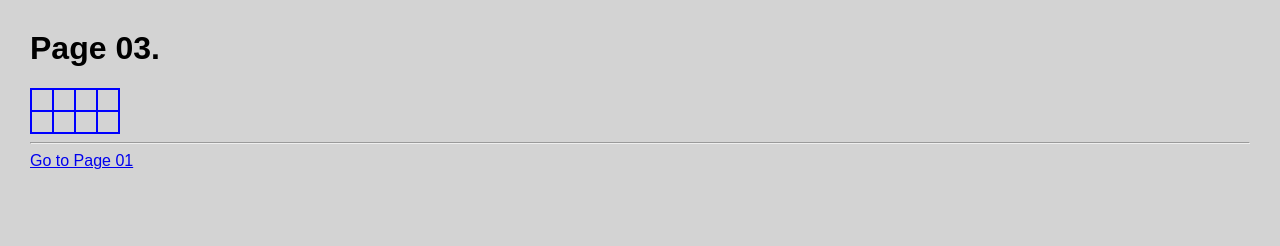
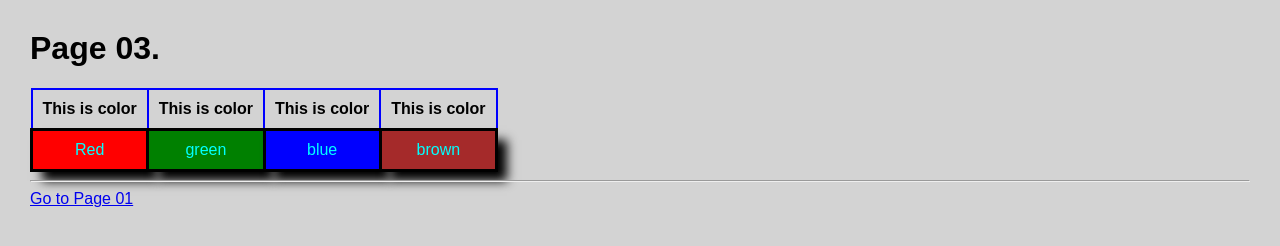
Before and after one commit to edskate/12-18-2025, a plain HTML site: page index03.html in a window 1280 px wide. Drawn offline with Linux system fonts and the light colour scheme.

Commit message:
color table

```diff
--- a/index03.html
+++ b/index03.html
@@ -25,6 +25,10 @@
             padding: 10px;
             border: blue solid 2px;
             margin: 30px;
+            box-shadow: 10px 10px 10px black;
+            border: 3px solid black;
+            text-align: center;
+            color: aqua;
 
         }
 
@@ -34,16 +38,16 @@
     <h1>Page 03.</h1>
 <table bgcolo="black" border="red">
     <tr>
-        <th></th>
-        <th></th>
-        <th></th>
-        <th></th>
+        <th>This is color </th>
+        <th>This is color</th>
+        <th>This is color </th>
+        <th>This is color</th>
     </tr>
     <tr>
-        <td></td>
-        <td></td>
-        <td></td>
-        <td></td>
+        <td bgcolor="red">Red</td>
+        <td bgcolor="green">green</td>
+        <td bgcolor="blue">blue</td>
+        <td bgcolor="brown">brown</td>
     </tr>
 </table>
 <hr>
```
